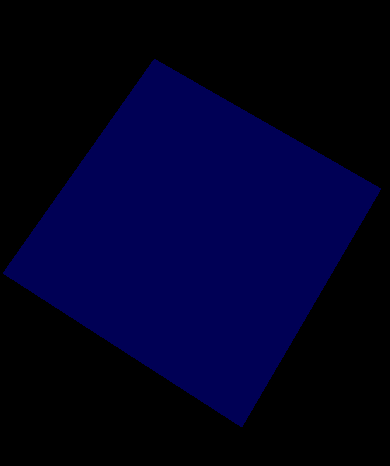
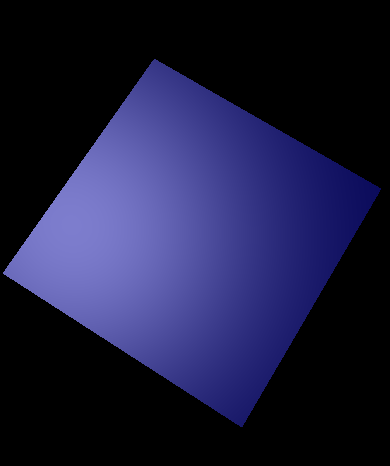
Before and after one commit to AlfHou/threejs-test, a website built with webpack: page src/index.html in a window 390 px wide. Shown: the part 164-630 px from the top of the page. Built offline with nearby package versions, Linux system fonts and the light colour scheme.

Commit message:
Add some lights. Make responsive

```diff
--- a/src/entry.js
+++ b/src/entry.js
@@ -8,13 +8,18 @@ renderer.setSize(window.innerWidth, window.innerHeight);
 document.body.appendChild(renderer.domElement);
 
 let geometry = new THREE.BoxGeometry();
-let material = new THREE.MeshBasicMaterial({ color: 0x00055 });
+let material = new THREE.MeshPhongMaterial({ color: 0x00055, shininess: 60 });
 let cube = new THREE.Mesh(geometry, material);
 scene.add(cube);
+
+let light = new THREE.DirectionalLight("0xFFFFFF", 1);
+light.position.set(-1, 2, 4);
+scene.add(light);
 
 camera.position.z = 5;
 
 let movement = 0.01;
+
 animate();
 
 function animate() {
@@ -22,6 +27,7 @@ function animate() {
     cube.rotation.x += 0.01;
     cube.rotation.y += 0.05;
     cube.position.z += movement;
+
     if (cube.position.z > 3.5) {
         movement = -0.01;
     }
--- a/src/index.html
+++ b/src/index.html
@@ -11,6 +11,8 @@
 
             canvas {
                 display: block;
+                width: 100%;
+                height: 100%;
             }
         </style>
     </head>
```
